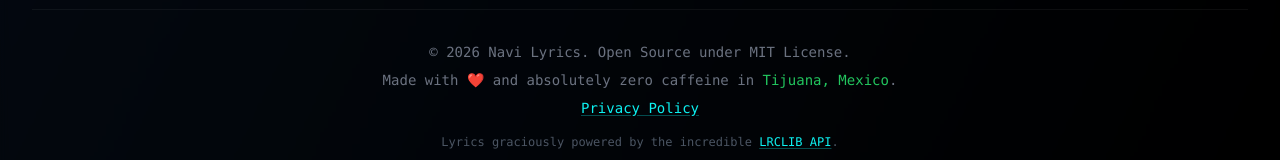
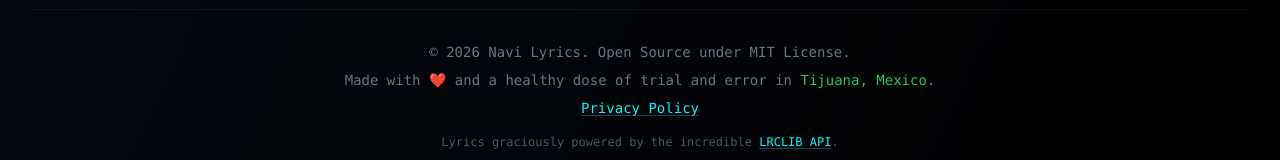
Before and after one commit to odrac94/navi-landing, a plain HTML site: page index.html in a window 1280 px wide. Shown: the part 2504-2664 px from the top of the page. Drawn offline with nearby package versions, Linux system fonts and the light colour scheme.

Commit message:
cambio en el footer

```diff
--- a/index.html
+++ b/index.html
@@ -518,8 +518,7 @@
 
                 <div class="text-xs sm:text-sm text-gray-500 font-mono border-t border-white/5 pt-6 sm:pt-8 pb-3 sm:pb-4">
                     <p class="mb-1 sm:mb-2">© 2026 Navi Lyrics. Open Source under MIT License.</p>
-                    <p>Made with <span class="text-red-500">❤️</span> and absolutely zero caffeine in <span
-                            class="text-green-500">Tijuana, Mexico</span>.</p>
+                    <p> Made with <span class="text-red-500">❤️</span> and a healthy dose of trial and error in <span class="text-green-500">Tijuana, Mexico</span>.</p>
                     <p class="mt-2">
                         <a href="privacy-policy.html" class="text-primary hover:text-white transition-colors underline decoration-primary/30 underline-offset-2">Privacy Policy</a>
                     </p>
```
